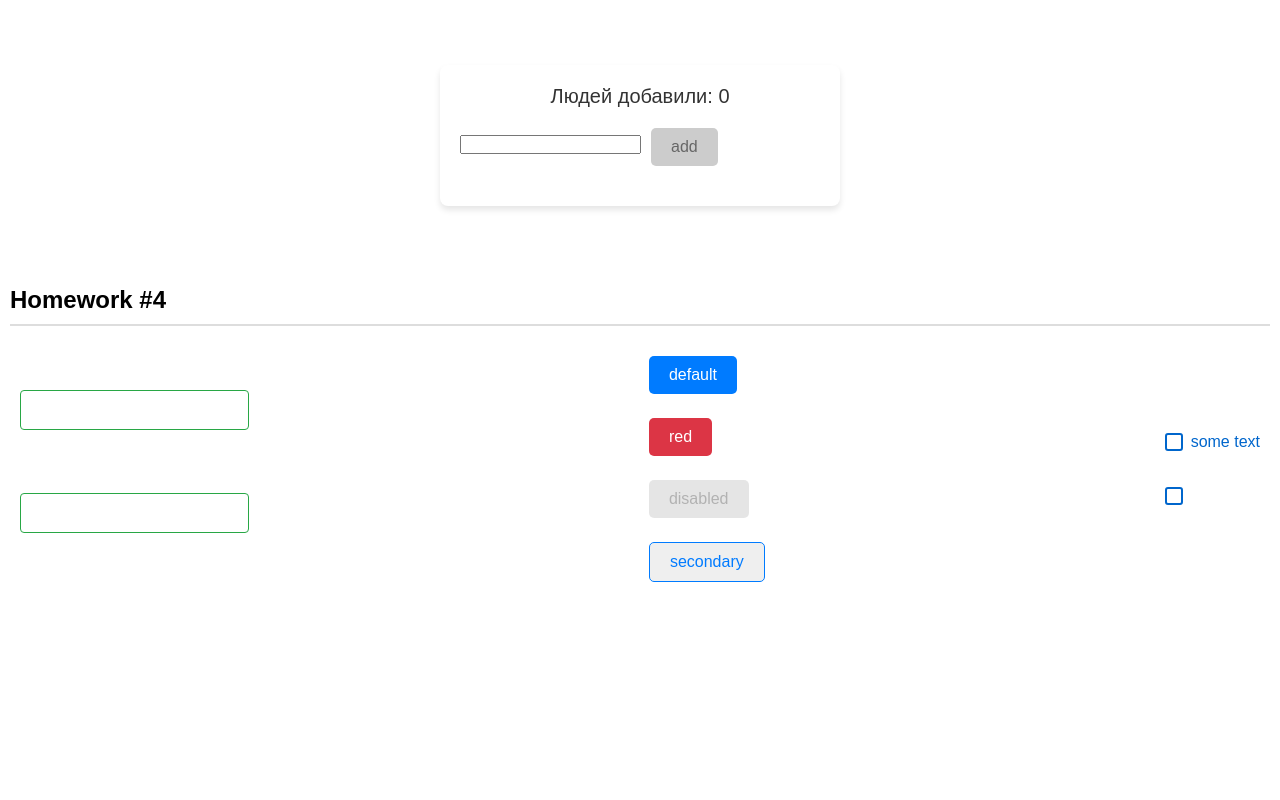
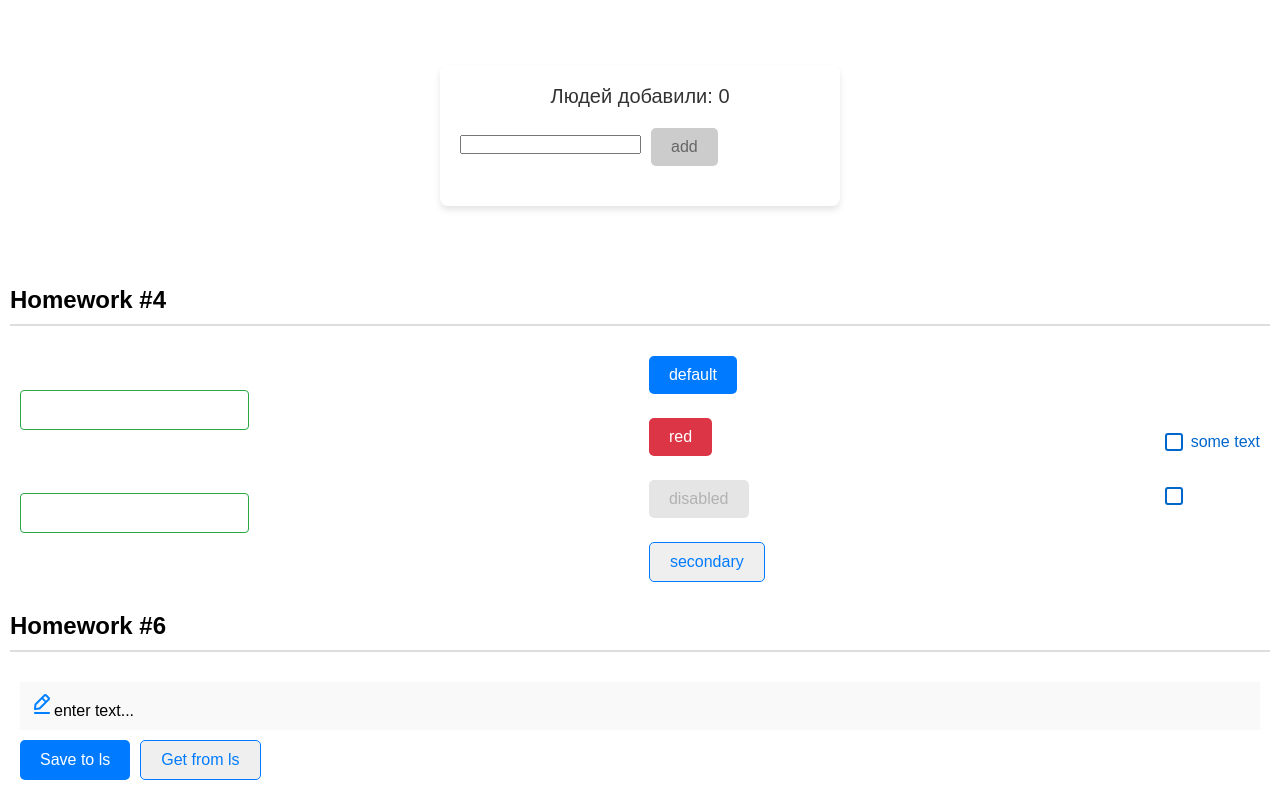
Before and after one commit to gatzxx/hw2, a React (Create React App) app: page /#/pre-junior in a window 1280 px wide. Shown: the part 811-1611 px from the top of the page. Before the commit the page ends 1413 px from the top, so only its background shows below. Built offline with nearby package versions, Linux system fonts and the light colour scheme.

Commit message:
hw6 is done

```diff
--- a/src/s1-main/App.tsx
+++ b/src/s1-main/App.tsx
@@ -5,6 +5,7 @@
 import HW3 from "../s2-homeworks/hw03/HW3";
 import HW4 from "../s2-homeworks/hw04/HW4";
 import HW5 from "../s2-homeworks/hw05/HW5";
+import HW6 from "../s2-homeworks/hw06/HW6";
 
 function App() {
     return (
@@ -17,6 +18,7 @@
 
             {/*при выполнении дз 5 и более - закомментировать здесь дз 1-4, так как они есть внутри дз 5*/}
             <HW5/>
+            <HW6/>
         </div>
     )
 }
--- a/src/s2-homeworks/hw06/HW6.module.css
+++ b/src/s2-homeworks/hw06/HW6.module.css
@@ -1,5 +1,11 @@
 .buttonsContainer {
+    display: flex;
+    gap: 10px;
+    margin-top: 10px;
 }
 
 .editableSpanContainer {
+    padding: 10px;
+    min-width: 200px;
+    background-color: #f9f9f9;
 }
--- a/src/s2-homeworks/hw06/HW6.tsx
+++ b/src/s2-homeworks/hw06/HW6.tsx
@@ -4,12 +4,6 @@
 import s2 from '../../s1-main/App.module.css'
 import SuperButton from '../hw04/common/c2-SuperButton/SuperButton'
 import s from './HW6.module.css'
-
-/*
- * 1 - в файле SuperEditableSpan.tsx дописать логику функций onEnterCallback, onBlurCallback, onDoubleClickCallBack
- * 2 - дописать логику функции restore
- * 3 - сделать стили в соответствии с дизайном
- */
 
 const HW6 = () => {
     const [value, setValue] = useState<string>('')
@@ -18,8 +12,8 @@
         saveState<string>('hw6-editable-span-value', value)
     }
     const restore = () => {
-        // делают студенты
-
+        const restoredValue = restoreState<string>('hw6-editable-span-value', value)
+        setValue(restoredValue)
     }
 
     return (
--- a/src/s2-homeworks/hw06/common/c4-SuperEditableSpan/SuperEditableSpan.tsx
+++ b/src/s2-homeworks/hw06/common/c4-SuperEditableSpan/SuperEditableSpan.tsx
@@ -42,11 +42,12 @@
 
     const onEnterCallback = () => {
         // выключить editMode при нажатии Enter // делают студенты
-
+        setEditMode(false)
         onEnter?.()
     }
     const onBlurCallback = (e: React.FocusEvent<HTMLInputElement>) => {
         // выключить editMode при нажатии за пределами инпута // делают студенты
+        setEditMode(false)
 
         onBlur?.(e)
     }
@@ -54,7 +55,7 @@
         e: React.MouseEvent<HTMLSpanElement, MouseEvent>
     ) => {
         // включить editMode при двойном клике // делают студенты
-
+        setEditMode(true)
         onDoubleClick?.(e)
     }
 
```
